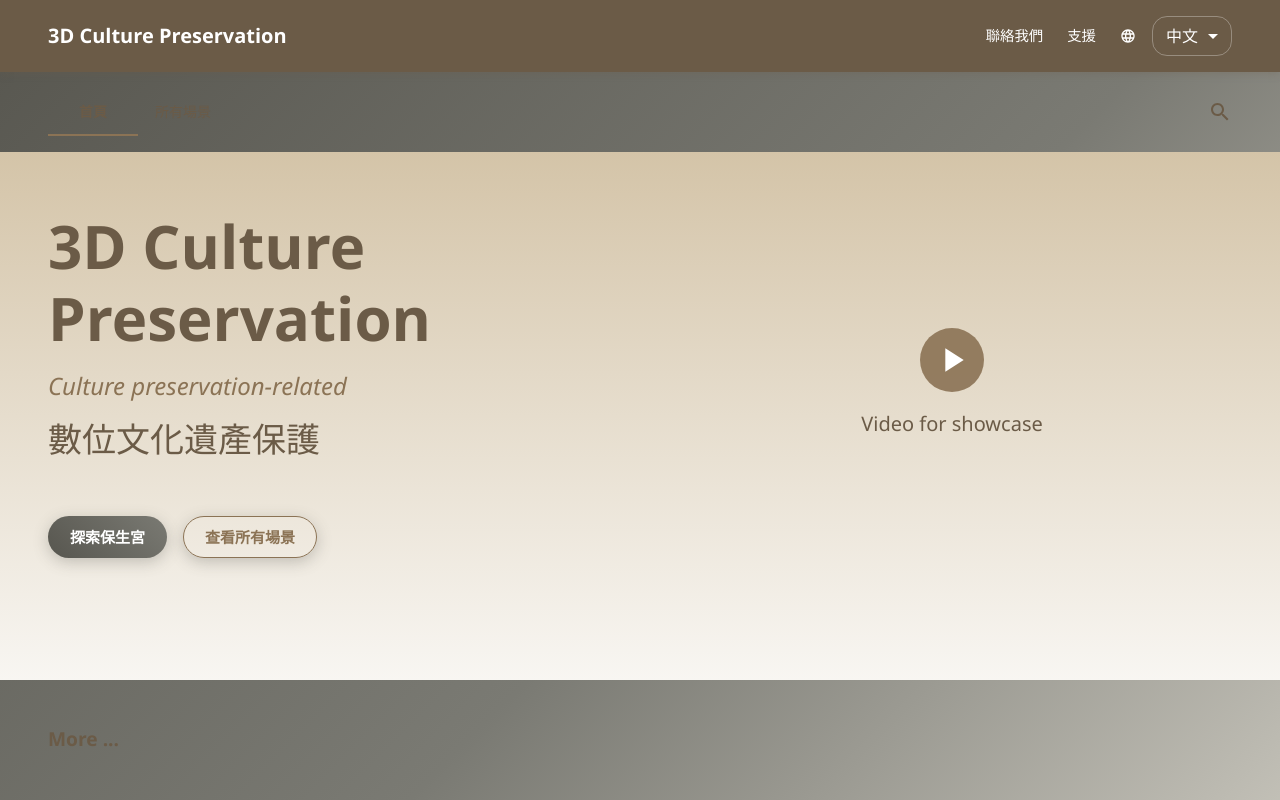
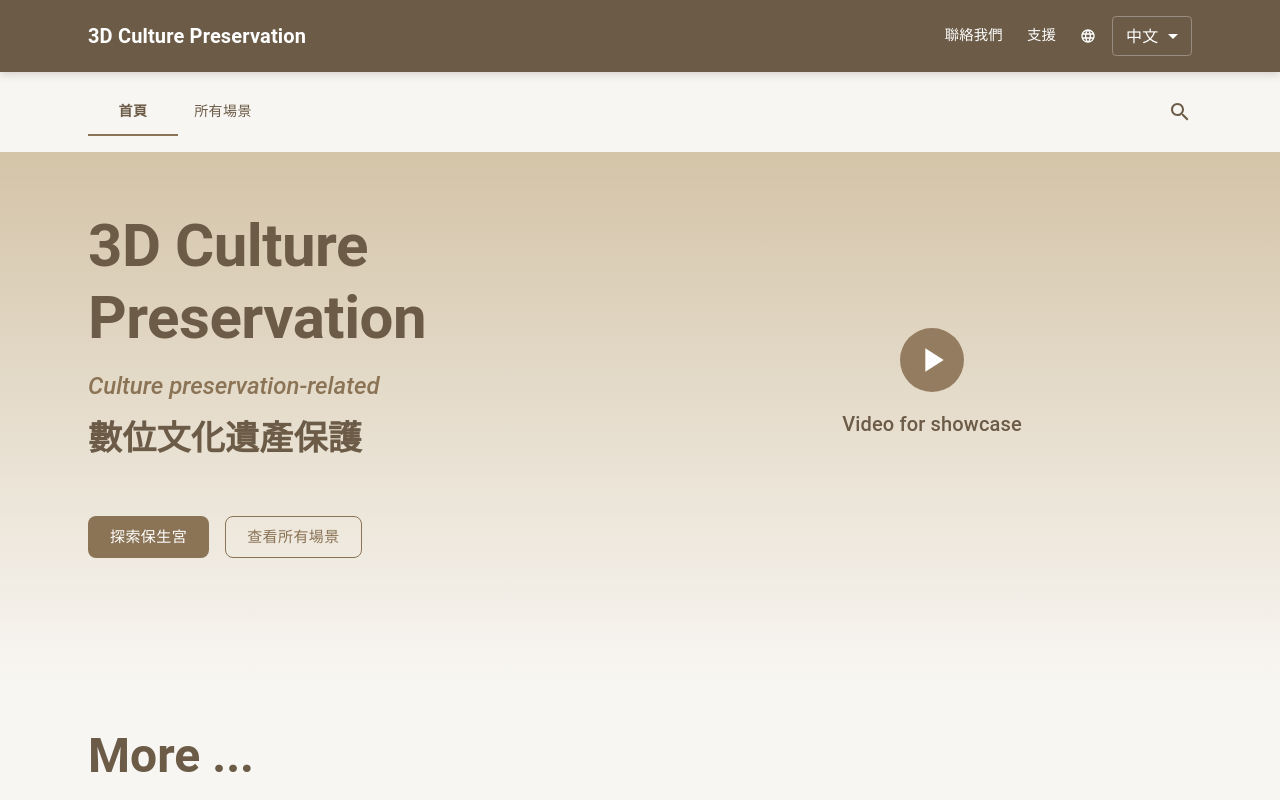
Before and after one commit to Wayne921030/Digital_Cultural_preservation_3dgs, a React (Vite) app: page / in a window 1280 px wide. Shown: the top 800 px of the page. Built offline with nearby package versions, Linux system fonts and the light colour scheme; no server answers.

Commit message:
refactor: update color palette

```diff
--- a/src/components/LoadingScreen.jsx
+++ b/src/components/LoadingScreen.jsx
@@ -29,16 +29,16 @@ function LoadingScreen({ isLoading, error, onRetry }) {
         <Box sx={{ textAlign: 'center' }}>
           <CircularProgress
             size={60}
-            sx={{ marginBottom: 3, color: 'primary.main' }}
+            sx={{ marginBottom: 3, color: '#8B7355' }}
           />
-          <Typography variant="h5" sx={{ marginBottom: 2, fontWeight: 600, color: '#2c3e50' }}>
+          <Typography variant="h5" sx={{ marginBottom: 2, fontWeight: 600, color: '#6B5B47' }}>
             Checking Available Models
           </Typography>
-          <Typography variant="body1" sx={{ color: '#7f8c8d', maxWidth: 500 }}>
+          <Typography variant="body1" sx={{ color: '#6B5B47', maxWidth: 500 }}>
             Connecting to server and checking which 3D models are available for your device...
           </Typography>
           <Box sx={{ display: 'flex', justifyContent: 'center', marginTop: 2 }}>
-            <DownloadIcon sx={{ fontSize: 40, color: 'primary.main', opacity: 0.7 }} />
+            <DownloadIcon sx={{ fontSize: 40, color: '#8B7355', opacity: 0.7 }} />
           </Box>
         </Box>
       ) : error ? (
@@ -51,11 +51,11 @@ function LoadingScreen({ isLoading, error, onRetry }) {
               {error}
             </Typography>
           </Alert>
-          <Typography variant="body1" sx={{ color: '#7f8c8d', marginBottom: 3 }}>
+          <Typography variant="body1" sx={{ color: '#6B5B47', marginBottom: 3 }}>
             Unable to connect to the model server. Please check if the server is running at http://127.0.0.1:8000
           </Typography>
           <Box sx={{ display: 'flex', flexDirection: 'column', gap: 2, alignItems: 'center' }}>
-            <Typography variant="body2" sx={{ color: '#7f8c8d' }}>
+            <Typography variant="body2" sx={{ color: '#6B5B47' }}>
               Make sure the server is running with: python -m http.server 8000
             </Typography>
             {onRetry && (
@@ -63,7 +63,11 @@ function LoadingScreen({ isLoading, error, onRetry }) {
                 variant="contained"
                 onClick={onRetry}
                 startIcon={<RefreshIcon />}
-                sx={{ marginTop: 2 }}
+                sx={{
+                  marginTop: 2,
+                  backgroundColor: '#8B7355',
+                  '&:hover': { backgroundColor: '#6B5B47' }
+                }}
               >
                 Retry Connection
               </Button>
--- a/src/constants/index.js
+++ b/src/constants/index.js
@@ -1,24 +1,4 @@
 // 3D GS Viewer Constants
-
-export const VIEWER_CONFIG = {
-  DEFAULT_CAMERA_POSITION: [0, 0, 5],
-  DEFAULT_CAMERA_TARGET: [0, 0, 0],
-  CAMERA_FOV: 60,
-  CAMERA_NEAR: 0.1,
-  CAMERA_FAR: 1000,
-  RENDERER_ALPHA: true,
-  RENDERER_ANTIALIAS: true,
-};
-
-export const CONTROLS_CONFIG = {
-  ENABLE_DAMPING: true,
-  DAMPING_FACTOR: 0.05,
-  ENABLE_ZOOM: true,
-  ENABLE_PAN: true,
-  ENABLE_ROTATE: true,
-  MAX_DISTANCE: 100,
-  MIN_DISTANCE: 0.1,
-};
 
 export const FILE_TYPES = {
   SPLAT: ".splat",
@@ -37,15 +17,6 @@ export const SUPPORTED_FORMATS = [
   FILE_TYPES.GLTF,
   FILE_TYPES.GLB,
 ];
-
-export const THEME = {
-  PRIMARY_COLOR: "#1976d2",
-  SECONDARY_COLOR: "#dc004e",
-  BACKGROUND_COLOR: "#121212",
-  SURFACE_COLOR: "#1e1e1e",
-  TEXT_PRIMARY: "#ffffff",
-  TEXT_SECONDARY: "#b3b3b3",
-};
 
 // Device type configurations for different performance levels
 export const DEVICE_CONFIGS = {
--- a/src/theme.js
+++ b/src/theme.js
@@ -3,128 +3,146 @@ import { createTheme } from "@mui/material/styles";
 const theme = createTheme({
   palette: {
     primary: {
-      main: "#57564F",
-      light: "#7A7A73",
-      dark: "#3A3A35",
+      main: "#8B7355",
+      light: "#A08B6F",
+      dark: "#6B5B47",
+      contrastText: "#FFFFFF",
     },
     secondary: {
-      main: "#7A7A73",
-      light: "#9A9A93",
-      dark: "#5A5A53",
+      main: "#D4C4A8",
+      light: "#E5D8C0",
+      dark: "#B8A890",
+      contrastText: "#2F2F2F",
     },
     background: {
-      default: "#DDDAD0",
-      paper: "rgba(255, 255, 255, 0.95)",
+      default: "#F8F6F2",
+      paper: "#FFFFFF",
     },
     text: {
-      primary: "#57564F",
-      secondary: "#7A7A73",
+      primary: "#2F2F2F",
+      secondary: "#6B5B47",
+    },
+    grey: {
+      50: "#F8F6F2",
+      100: "#F5F2ED",
+      200: "#E5D8C0",
+      300: "#D4C4A8",
+      400: "#A08B6F",
+      500: "#8B7355",
+      600: "#6B5B47",
+      700: "#5A4A3A",
+      800: "#4A3D2F",
+      900: "#2F2F2F",
+    },
+    colorBands: {
+      band1: "#F8F6F2",
+      band2: "#D4C4A8",
+      band3: "#8B7355",
+      band4: "#6B5B47",
     },
   },
   typography: {
-    fontFamily: '"Segoe UI", Tahoma, Geneva, Verdana, sans-serif',
+    fontFamily: '"Roboto", "Helvetica", "Arial", sans-serif',
     h1: {
-      fontSize: "2.5rem",
+      fontWeight: 700,
+      color: "#2F2F2F",
+    },
+    h2: {
       fontWeight: 600,
-      textShadow: "2px 2px 4px rgba(0, 0, 0, 0.2)",
+      color: "#2F2F2F",
     },
     h3: {
-      fontSize: "1.2rem",
       fontWeight: 600,
+      color: "#2F2F2F",
+    },
+    h4: {
+      fontWeight: 600,
+      color: "#2F2F2F",
+    },
+    h5: {
+      fontWeight: 500,
+      color: "#2F2F2F",
+    },
+    h6: {
+      fontWeight: 500,
+      color: "#2F2F2F",
     },
     body1: {
-      fontSize: "1rem",
+      color: "#2F2F2F",
+      lineHeight: 1.6,
     },
     body2: {
-      fontSize: "0.9rem",
+      color: "#6B5B47",
+      lineHeight: 1.5,
     },
   },
-  shape: {
-    borderRadius: 15,
-  },
   components: {
-    MuiCssBaseline: {
+    MuiButton: {
       styleOverrides: {
-        body: {
-          background:
-            "linear-gradient(135deg, #57564F 0%, #7A7A73 50%, #DDDAD0 100%)",
-          minHeight: "100vh",
-          margin: 0,
-          padding: 0,
+        root: {
+          borderRadius: 8,
+          textTransform: "none",
+          fontWeight: 500,
+        },
+        contained: {
+          boxShadow: "none",
+          "&:hover": {
+            boxShadow: "0 2px 8px rgba(139, 115, 85, 0.25)",
+          },
         },
       },
     },
-    MuiButton: {
+    MuiCard: {
       styleOverrides: {
         root: {
-          borderRadius: 25,
-          textTransform: "none",
-          fontWeight: 600,
-          boxShadow: "0 4px 15px rgba(87, 86, 79, 0.3)",
-          transition: "all 0.3s ease",
-          "&:hover": {
-            transform: "translateY(-2px)",
-            boxShadow: "0 6px 20px rgba(87, 86, 79, 0.4)",
-          },
-        },
-        contained: {
-          background: "linear-gradient(45deg, #57564F, #7A7A73)",
-          color: "#FFFFFF",
-          "&:hover": {
-            background: "linear-gradient(45deg, #7A7A73, #57564F)",
-            color: "#FFFFFF",
-          },
-        },
-        outlined: {
-          borderColor: "#57564F",
-          color: "#57564F",
-          "&:hover": {
-            background: "rgba(87, 86, 79, 0.1)",
-          },
+          borderRadius: 12,
+          boxShadow: "0 2px 12px rgba(139, 115, 85, 0.1)",
+          border: "1px solid rgba(139, 115, 85, 0.08)",
         },
       },
     },
     MuiPaper: {
       styleOverrides: {
         root: {
-          backdropFilter: "blur(10px)",
-          boxShadow: "0 8px 32px rgba(87, 86, 79, 0.15)",
-          background: "rgba(255, 255, 255, 0.95)",
+          borderRadius: 12,
         },
       },
     },
-    MuiSlider: {
+    MuiContainer: {
       styleOverrides: {
         root: {
-          color: "#57564F",
-        },
-        thumb: {
-          background: "linear-gradient(45deg, #57564F, #7A7A73)",
-          boxShadow: "0 2px 6px rgba(87, 86, 79, 0.3)",
-        },
-        track: {
-          background: "#DDDAD0",
-        },
-        rail: {
-          background: "#7A7A73",
-        },
-      },
-    },
-    MuiFormLabel: {
-      styleOverrides: {
-        root: {
-          color: "#57564F",
-          fontWeight: 600,
-        },
-      },
-    },
-    MuiTypography: {
-      styleOverrides: {
-        h6: {
-          color: "#FFFFFF",
-        },
-        body2: {
-          color: "#FFFFFF",
+          paddingLeft: "16px",
+          paddingRight: "16px",
+          maxWidth: "100%",
+          marginLeft: "auto",
+          marginRight: "auto",
+          "@media (min-width: 600px)": {
+            paddingLeft: "24px",
+            paddingRight: "24px",
+            maxWidth: "600px",
+          },
+          "@media (min-width: 900px)": {
+            paddingLeft: "32px",
+            paddingRight: "32px",
+            maxWidth: "900px",
+          },
+          "@media (min-width: 1200px)": {
+            paddingLeft: "48px",
+            paddingRight: "48px",
+            maxWidth: "1200px",
+          },
+          "@media (min-width: 1536px)": {
+            paddingLeft: "64px",
+            paddingRight: "64px",
+            maxWidth: "1400px",
+            marginLeft: "auto",
+            marginRight: "auto",
+          },
+          "@media (min-width: 1920px)": {
+            paddingLeft: "80px",
+            paddingRight: "80px",
+            maxWidth: "1600px",
+          },
         },
       },
     },
```
